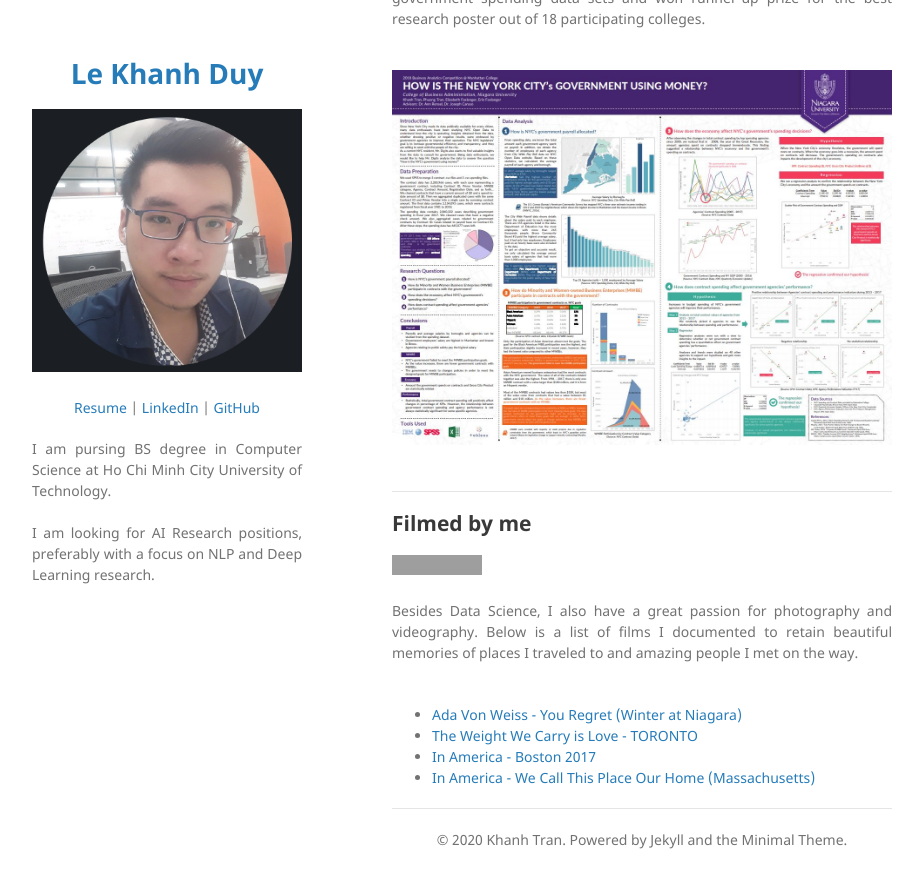
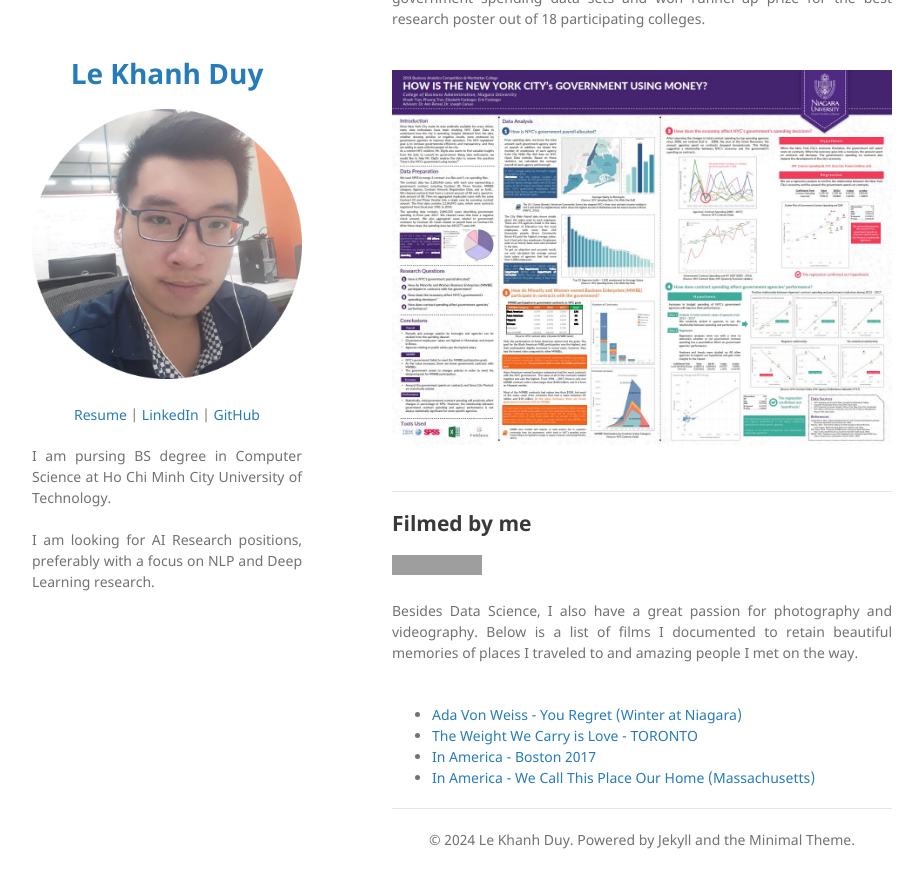
Before and after one commit to duyvt6663/portfolio, a Jekyll site: the page built from index.md, in a window 1280 px wide and 900 px high, scrolled down 4359 px. Shown: the top 888 px of the window, without its empty margins (178-1101 px from the left). Built offline with Jekyll 4.4.1, drawn with Linux system fonts in a browser that asks for light colours; our own code applies the rules of GitHub Pages for plain Markdown files; grey boxes are pictures that could not be loaded.

Commit message:
update portfolio

```diff
--- a/index.md
+++ b/index.md
@@ -105,4 +105,4 @@ My complete implementation of assignments and projects in [***CS224n: Natural La
 - [In America - We Call This Place Our Home (Massachusetts)](https://www.youtube.com/watch?v=jzfcM_iO0FU)
 
 ---
-<center>© 2020 Khanh Tran. Powered by Jekyll and the Minimal Theme.</center>
+<center>© 2024 Le Khanh Duy. Powered by Jekyll and the Minimal Theme.</center>
```
Also changed, not shown: README.md, images/avatar.png, 1 other file.
